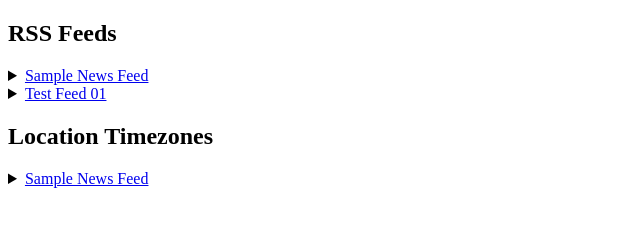
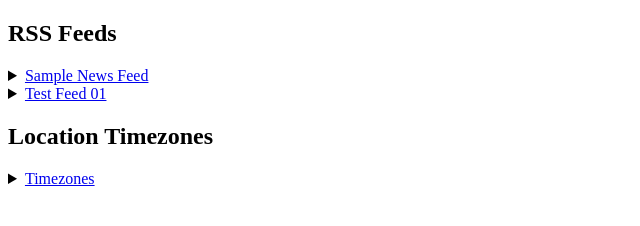
Before and after one commit to trleahy/API-Endpoints, a plain HTML site: page index.html in a window 1280 px wide. Shown: the full height of the page, 0-640 px from the left. Drawn offline with Linux system fonts and the light colour scheme.

Commit message:
202410.03
- Updated index page with correct timezone links and information.

```diff
--- a/index.html
+++ b/index.html
@@ -36,19 +36,19 @@
 
   <h2>Location Timezones</h2>
   <details>
-    <summary><a href="rssFeeds/54nAGcIl.xml">Sample News Feed</a></summary>
-    <p>File Name: 54nAGcIl.xml  |  Last modified: 15-10-2024, 22:07</p>
+    <summary><a href="timezones/timezones.json">Timezones</a></summary>
+    <p>File Name: timezones.json  |  Last modified: 26-10-2024, 23:28</p>
     <p>
-      1) "New York": "America/New_York",
-      2) "Los Angeles": "America/Los_Angeles",
-      3) "Chicago": "America/Chicago",
-      4)"Denver": "America/Denver",
-      5) "Toronto": "America/Toronto",
-      6) "Mexico City": "America/Mexico_City",
-      7) "London": "Europe/London",
-      8) "Paris": "Europe/Paris",
-      9) "Berlin": "Europe/Berlin",
-      10) "Madrid": "Europe/Madrid",
+      1) "New York": "America/New_York",<br>
+      2) "Los Angeles": "America/Los_Angeles",<br>
+      3) "Chicago": "America/Chicago",<br>
+      4)"Denver": "America/Denver",<br>
+      5) "Toronto": "America/Toronto",<br>
+      6) "Mexico City": "America/Mexico_City",<br>
+      7) "London": "Europe/London",<br>
+      8) "Paris": "Europe/Paris",<br>
+      9) "Berlin": "Europe/Berlin",<br>
+      10) "Madrid": "Europe/Madrid",<br>
       Only the first 10 records are displayed. Please view the file to display all records.
       </p>
   </details>
```
